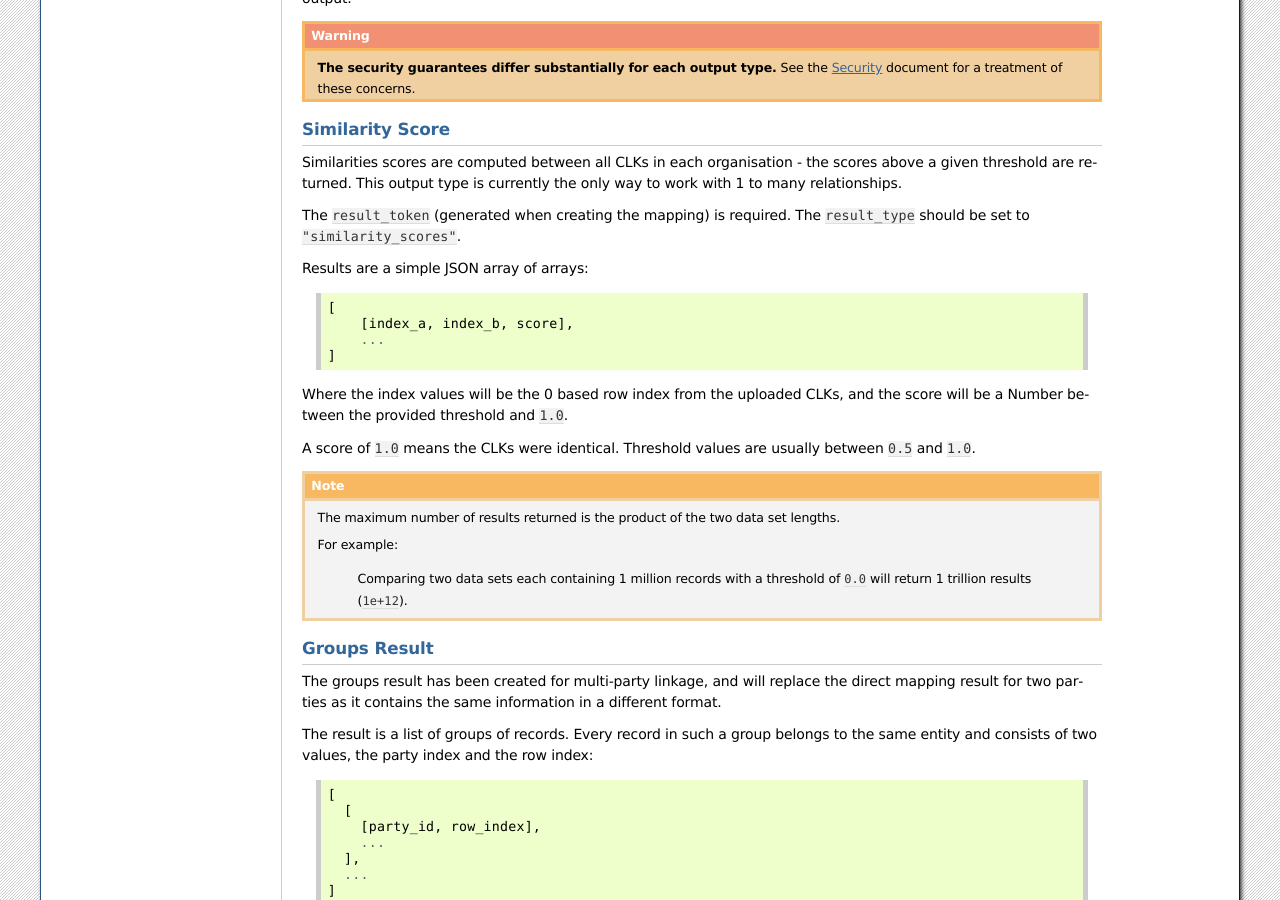
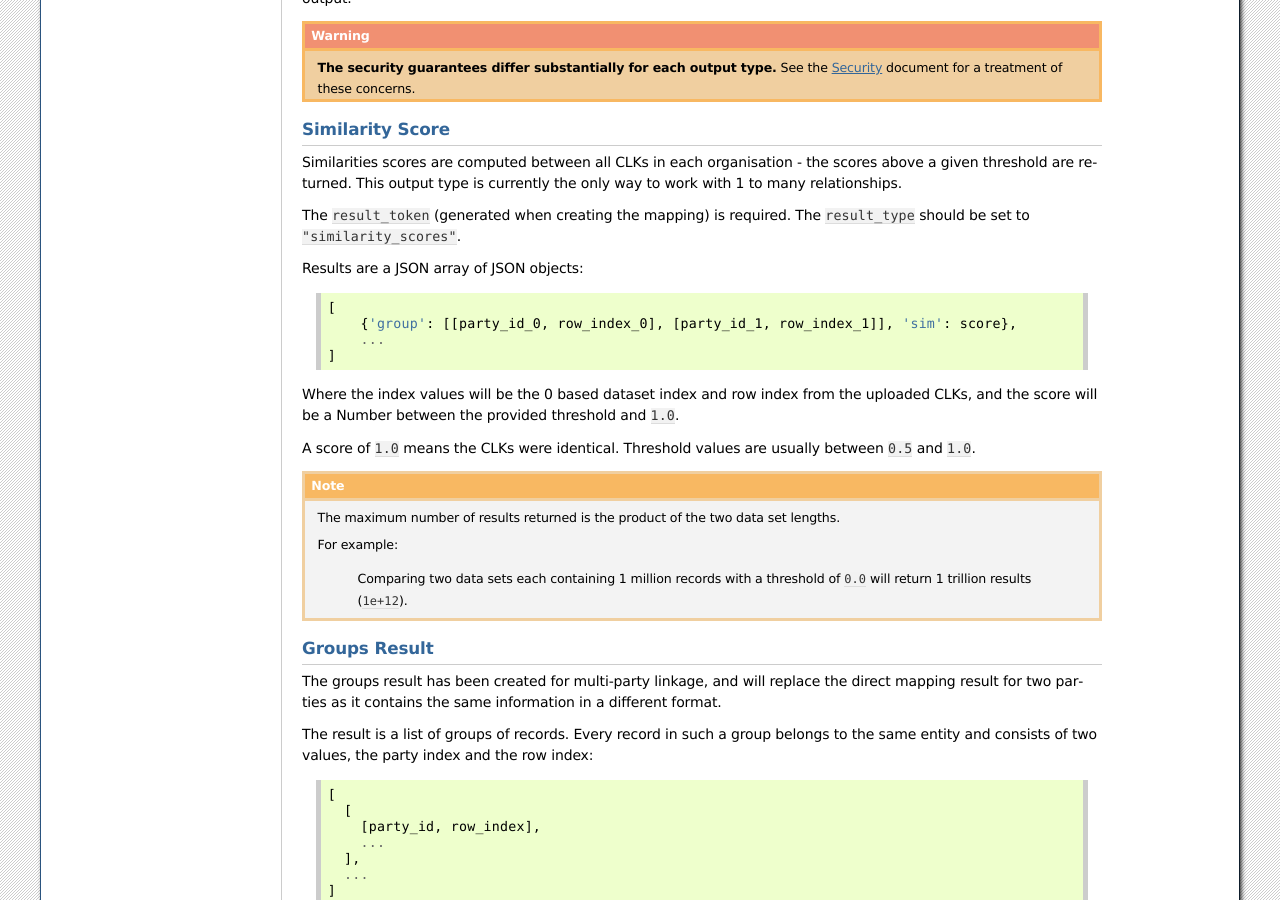
Before and after one commit to data61/anonlink-entity-service, a Sphinx documentation site: the page built from docs/concepts.rst, in a window 1280 px wide and 900 px high, scrolled down 1238 px. Built offline with Sphinx 7.4.7, drawn with Linux system fonts in a browser that asks for light colours; formulas are drawn with MathJax 3.

Commit message:
And finally the documentation.

```diff
--- a/docs/concepts.rst
+++ b/docs/concepts.rst
@@ -106,14 +106,14 @@ relationships.
 The ``result_token`` (generated when creating the mapping) is required. The ``result_type`` should
 be set to ``"similarity_scores"``.
 
-Results are a simple JSON array of arrays::
+Results are a JSON array of JSON objects::
 
    [
-       [index_a, index_b, score],
+       {'group': [[party_id_0, row_index_0], [party_id_1, row_index_1]], 'sim': score},
        ...
    ]
 
-Where the index values will be the 0 based row index from the uploaded CLKs, and
+Where the index values will be the 0 based dataset index and row index from the uploaded CLKs, and
 the score will be a Number between the provided threshold and ``1.0``.
 
 A score of ``1.0`` means the CLKs were identical. Threshold values are usually between
```
Also changed, not shown: 1 other file.
